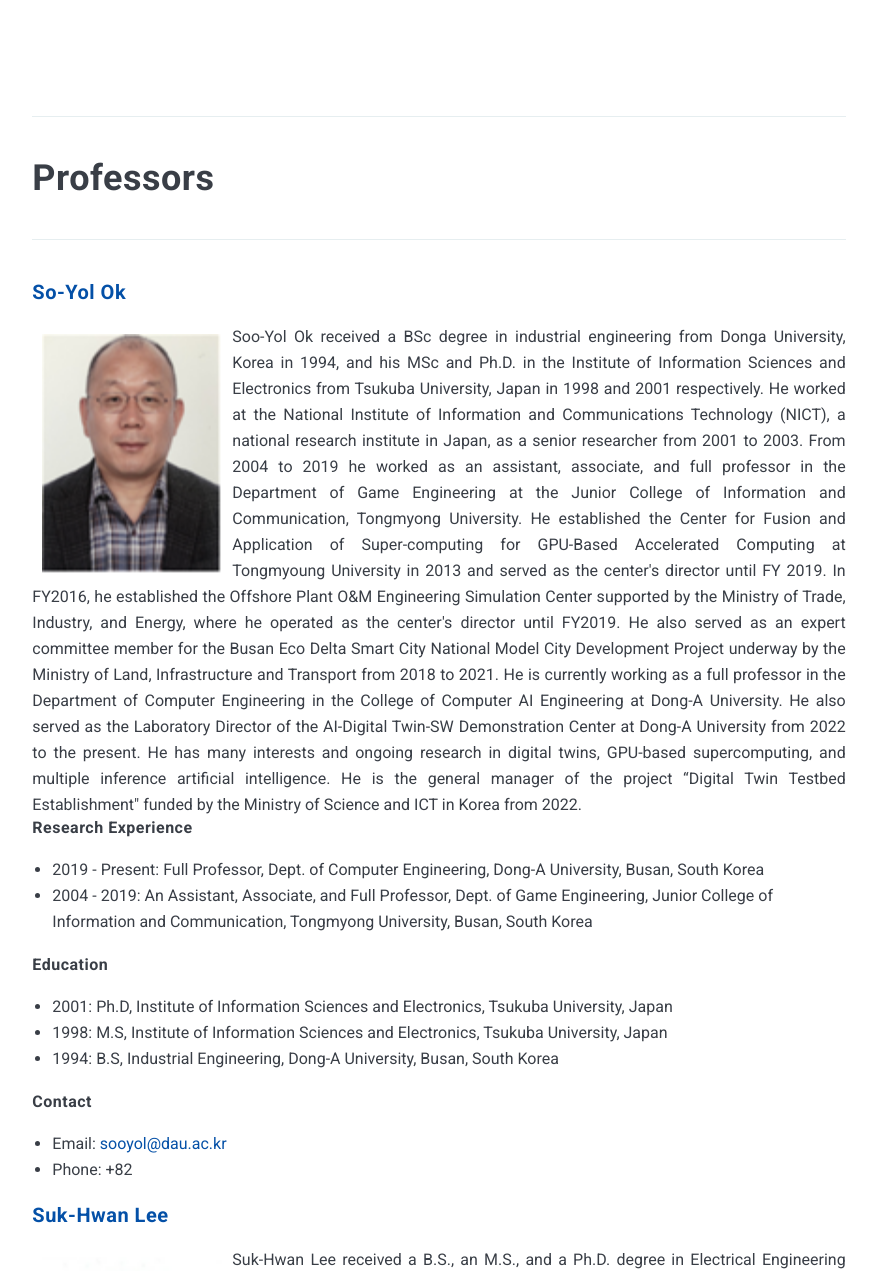
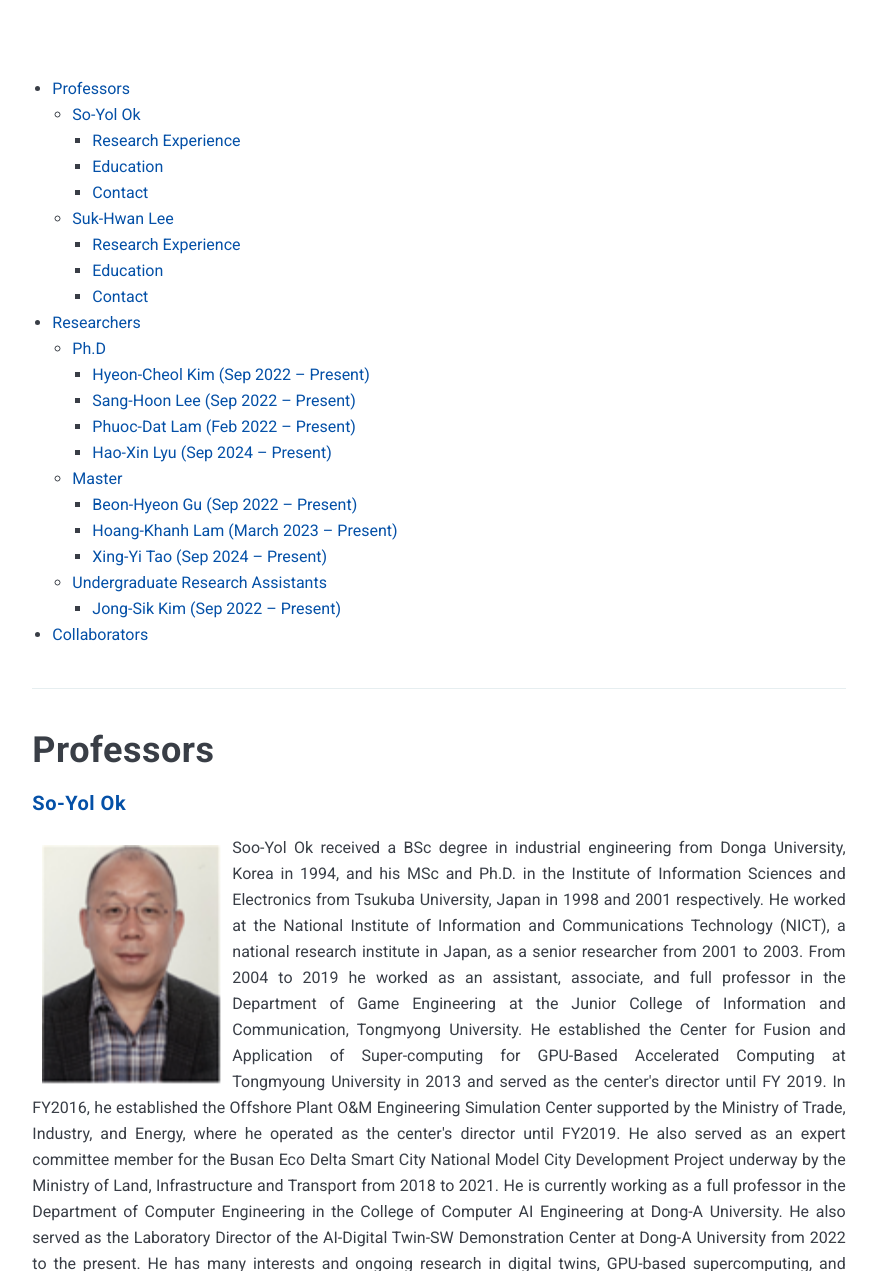
Before and after one commit to AIDTLab-DAU/AIDTLab-DAU.github.io, a Jekyll site: the page built from _pages/1-member.md, in a window 1280 px wide and 1400 px high, scrolled down 826 px, cut to the strip 129-1400 px from the top of the window. Shown: the whole strip, without its empty margins (201-1078 px from the left). Built offline with Jekyll 4.4.1, drawn with Linux system fonts in a browser that asks for light colours; nearby versions of some CDN libraries; some of the changed text lies outside the part shown.

Commit message:
Add 2 new chinese students into member page

```diff
--- a/_pages/1-member.md
+++ b/_pages/1-member.md
@@ -7,9 +7,11 @@
 toc: true
 ---
 
+* TOC
+{:toc}
+
 ***
 # Professors
-***
 
 #### [So-Yol Ok](/member/soyolok)
 
@@ -49,6 +51,7 @@
 ###### Research Experience
 * 2019 - Present: Full Professor, Dept. of Computer Engineering, Dong-A University, Busan, South Korea
 * 2015 - 2019: An Assistant, Associate, and Full Professor, Dept. of Information Security, Tongmyong University, Busan, South Korea
+
 ###### Education
 * 2004: Ph.D, Electrical Engineering, Kyungpook National University, Deagu, South Korea
 * 2001: M.S, Electrical Engineering, Kyungpook National University, Deagu, South Korea
@@ -60,9 +63,8 @@
 
 ***
 # Researchers
-***
 
-#### Ph.D
+## Ph.D
 
 ###### [Hyeon-Cheol Kim](/member/khc) (Sep 2022 -- Present)
 
@@ -116,7 +114,23 @@
 	</tr>
 </table>
 
-#### Master
+###### [Hao-Xin Lyu](/member/lhx) (Sep 2024 -- Present)
+
+<table border="0">
+	<tr valign="top">
+		<td width="120"><img align="left" width="100px" margin="10px" src="../images/default-ava.jpg"/></td>
+		<td>
+			<ul>
+				<li> item0</li>
+				<li> item1</li>
+				<li> item2</li>
+				<li>Email: <a href="mailto:abcde@dau.ac.kr">abcde@dau.ac.kr</a></li>
+			</ul>
+		</td>
+	</tr>
+</table>
+
+## Master
 
 ###### [Beon-Hyeon Gu](/member/gbh) (Sep 2022 -- Present)
 
@@ -151,8 +163,24 @@
 	</tr>
 </table>
 
+###### [Xing-Yi Tao](/member/txy) (Sep 2024 -- Present)
+
+<table border="0">
+	<tr valign="top">
+		<td width="120"><img align="left" width="100px" margin="10px" src="../images/default-ava.jpg"/></td>
+		<td>
+			<ul>
+				<li> item0</li>
+				<li> item1</li>
+				<li> item2</li>
+				<li>Email: <a href="mailto:abcde@dau.ac.kr">abcde@dau.ac.kr</a></li>
+			</ul>
+		</td>
+	</tr>
+</table>
+
 ***
-# Undergraduate Research Assistants
+## Undergraduate Research Assistants
 
 ###### [Jong-Sik Kim](/member/kjs) (Sep 2022 -- Present)
 
```
Also changed, not shown: other parts of _pages/1-member.md (+3 -9 lines), _pages/99-lhx.md (added, +25 -0 lines), _pages/99-txy.md (added, +25 -0 lines).
